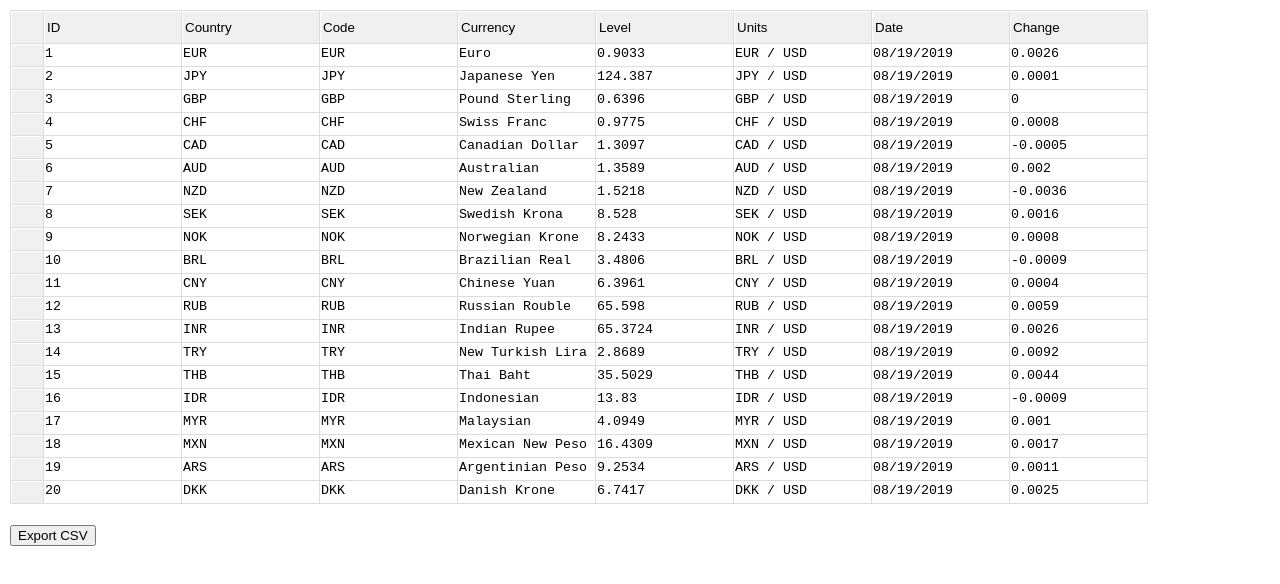
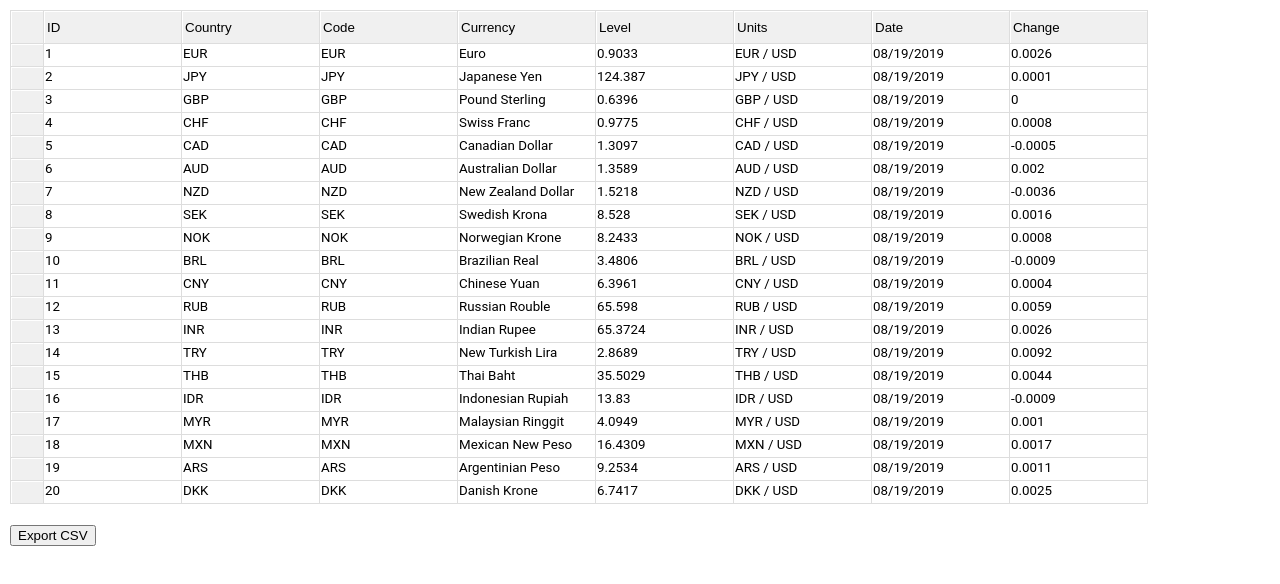
Before and after one commit to thainquet/handsontable-clone, a React (Create React App) app: page / in a window 1280 px wide. Shown: the top 584 px of the page. Built offline with nearby package versions, Linux system fonts and the light colour scheme.

Commit message:
change font in table

```diff
--- a/src/components/Table.css
+++ b/src/components/Table.css
@@ -33,6 +33,7 @@ textarea {
   resize: none;
   overflow: auto;
   padding: 0px;
+  font-family: Roboto, Helvetica, Arial, sans-serif;
 }
 
 .resizeColumn {
```
